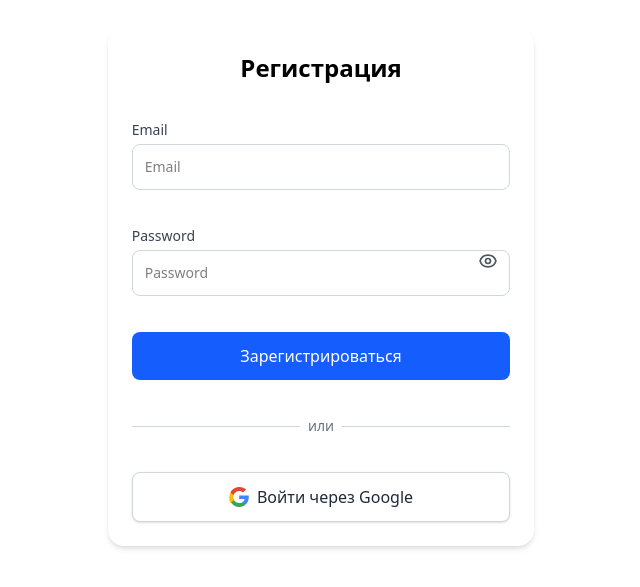
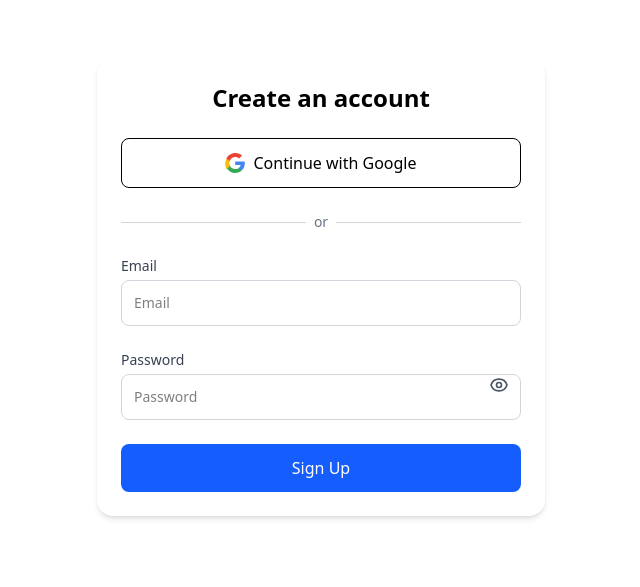
Before and after one commit to ilyatitovich/e-commerce, a Next.js app: page /register in a window 1280 px wide. Shown: the part 113-700 px from the top of the page, without its empty margins (319-959 px from the left). Built offline with nearby package versions, Linux system fonts and the light colour scheme; no server answers.

Commit message:
Add register form component

```diff
--- a/app/(auth)/register/page.tsx
+++ b/app/(auth)/register/page.tsx
@@ -1,121 +1,9 @@
-"use client";
-
-import { useForm } from "react-hook-form";
-import { zodResolver } from "@hookform/resolvers/zod";
-import {
-  registerSchema,
-  type RegisterSchema,
-} from "@/lib/validators/registerSchema";
-import { useState } from "react";
-import { Input } from "@/components/ui/input";
-import { PasswordInput } from "@/components/ui/password-input";
-import { Button } from "@/components/ui/button";
+import RegisterForm from "@/components/forms/register-form";
 
 export default function RegisterPage() {
-  const [success, setSuccess] = useState(false);
-  const [error, setError] = useState<string | null>(null);
-
-  const {
-    register,
-    handleSubmit,
-    formState: { errors, isSubmitting },
-  } = useForm<RegisterSchema>({
-    resolver: zodResolver(registerSchema),
-  });
-
-  const onSubmit = async (data: RegisterSchema) => {
-    setSuccess(false);
-    setError(null);
-
-    const res = await fetch("/api/auth/register", {
-      method: "POST",
-      headers: { "Content-Type": "application/json" },
-      body: JSON.stringify(data),
-    });
-
-    if (res.ok) {
-      setSuccess(true);
-    } else {
-      const json = await res.json();
-      setError(json.message || "Ошибка регистрации");
-    }
-  };
-
-  const handleGoogleLogin = () => {
-    window.location.href = "/api/auth/google";
-  };
-
   return (
     <main className="flex items-center justify-center min-h-screen">
-      <form
-        onSubmit={handleSubmit(onSubmit)}
-        className="w-1/3 p-6 rounded-2xl shadow-md space-y-5 flex flex-col gap-4"
-      >
-        <h1 className="text-2xl font-semibold text-center">Регистрация</h1>
-
-        <Input
-          label="Email"
-          placeholder="Email"
-          type="email"
-          {...register("email")}
-          error={errors.email}
-        />
-
-        <PasswordInput
-          label="Password"
-          placeholder="Password"
-          {...register("password")}
-          error={errors.password}
-          autoComplete="new-password"
-        />
-
-        <Button type="submit" isLoading={isSubmitting}>
-          Зарегистрироваться
-        </Button>
-
-        <div className="flex items-center gap-2">
-          <hr className="flex-1 border-gray-300" />
-          <span className="text-gray-500 text-sm">или</span>
-          <hr className="flex-1 border-gray-300" />
-        </div>
-
-        <button
-          type="button"
-          onClick={handleGoogleLogin}
-          className="flex items-center justify-center gap-2 bg-white text-gray-800 border border-gray-300 hover:bg-gray-100 py-3 rounded-lg shadow-sm transition"
-        >
-          <svg
-            className="w-5 h-5"
-            viewBox="0 0 533.5 544.3"
-            xmlns="http://www.w3.org/2000/svg"
-          >
-            <path
-              d="M533.5 278.4c0-17.4-1.6-34.1-4.6-50.4H272v95.4h146.9c-6.3 33.5-25.1 61.9-53.4 81v67h86.5c50.5-46.6 81.5-115.4 81.5-193z"
-              fill="#4285F4"
-            />
-            <path
-              d="M272 544.3c72.6 0 133.5-24.1 178-65.5l-86.5-67c-24 16.1-54.8 25.7-91.5 25.7-70.5 0-130.2-47.7-151.6-111.6H33.2v69.7c44.9 88.6 137 149.7 238.8 149.7z"
-              fill="#34A853"
-            />
-            <path
-              d="M120.4 325.9c-10.5-31.5-10.5-65.4 0-96.9V159.3H33.2c-43.7 86.7-43.7 189.3 0 276l87.2-67.4z"
-              fill="#FBBC05"
-            />
-            <path
-              d="M272 107.7c39.5-.6 77.3 14.1 106.3 41.3l79.5-79.5C415.5 24.3 345.5-1.4 272 0 170.2 0 78.1 61.1 33.2 149.3l87.2 67.4C141.8 154.9 201.5 107.7 272 107.7z"
-              fill="#EA4335"
-            />
-          </svg>
-          <span>Войти через Google</span>
-        </button>
-
-        {error && <p className="text-red-600 text-sm text-center">{error}</p>}
-        {success && (
-          <p className="text-green-600 text-sm text-center">
-            Регистрация прошла успешно!
-          </p>
-        )}
-      </form>
+      <RegisterForm />
     </main>
   );
 }
--- a/app/globals.css
+++ b/app/globals.css
@@ -1,5 +1,5 @@
 @import "tailwindcss";
 
 button {
-  @apply cursor-pointer;
+  @apply cursor-pointer hover:opacity-80;
 }
--- /dev/null
+++ b/components/forms/register-form.tsx
@@ -0,0 +1,114 @@
+"use client";
+
+import { useForm } from "react-hook-form";
+import { zodResolver } from "@hookform/resolvers/zod";
+import {
+  registerSchema,
+  type RegisterSchema,
+} from "@/lib/validators/registerSchema";
+import { useState, useEffect, useRef } from "react";
+import { Input } from "@/components/ui/input";
+import { PasswordInput } from "@/components/ui/password-input";
+import { Button } from "@/components/ui/button";
+import { OAuthButton } from "../ui/oauth-button";
+import GoogleIcon from "../icons/google";
+import { openOAuthWindow } from "@/lib/oauth";
+
+export default function RegisterForm() {
+  const [success, setSuccess] = useState(false);
+  const [error, setError] = useState<string | null>(null);
+  const abortControllerRef = useRef<AbortController | null>(null);
+
+  const {
+    register,
+    handleSubmit,
+    formState: { errors, isSubmitting },
+  } = useForm<RegisterSchema>({
+    resolver: zodResolver(registerSchema),
+  });
+
+  useEffect(() => {
+    return () => {
+      abortControllerRef.current?.abort();
+    };
+  }, []);
+
+  const onSubmit = async (data: RegisterSchema) => {
+    setSuccess(false);
+    setError(null);
+
+    abortControllerRef.current?.abort();
+    const controller = new AbortController();
+    abortControllerRef.current = controller;
+
+    try {
+      const res = await fetch("/api/auth/register", {
+        method: "POST",
+        headers: { "Content-Type": "application/json" },
+        body: JSON.stringify(data),
+        signal: controller.signal,
+      });
+
+      if (res.ok) {
+        setSuccess(true);
+      } else {
+        const json = await res.json();
+        setError(json.message || "Ошибка регистрации");
+      }
+    } catch (err) {
+      if ((err as Error).name === "AbortError") {
+        console.log("Запрос отменён");
+      } else {
+        setError("Ошибка сети или сервера");
+      }
+    }
+  };
+
+  return (
+    <form
+      onSubmit={handleSubmit(onSubmit)}
+      className="w-full max-w-md p-6 rounded-2xl shadow-md space-y-2 flex flex-col gap-4"
+    >
+      <h1 className="text-2xl font-bold text-center">Create an account</h1>
+
+      <OAuthButton
+        icon={<GoogleIcon />}
+        providerName="Google"
+        onClick={() => openOAuthWindow("/api/auth/google", "Google")}
+      />
+
+      <div className="flex items-center gap-2">
+        <hr className="flex-1 border-gray-300" />
+        <span className="text-gray-500 text-sm">or</span>
+        <hr className="flex-1 border-gray-300" />
+      </div>
+
+      <Input
+        label="Email"
+        placeholder="Email"
+        type="email"
+        {...register("email")}
+        error={errors.email}
+      />
+
+      <PasswordInput
+        label="Password"
+        placeholder="Password"
+        {...register("password")}
+        error={errors.password}
+        autoComplete="new-password"
+      />
+
+      <Button type="submit" isLoading={isSubmitting}>
+        Sign Up
+      </Button>
+
+      {error && <p className="text-red-600 text-sm text-center">{error}</p>}
+      {success && (
+        <p className="text-green-600 text-sm text-center">
+          Регистрация прошла успешно!
+        </p>
+      )}
+    </form>
+  );
+}
--- /dev/null
+++ b/components/icons/google.tsx
@@ -0,0 +1,27 @@
+export default function GoogleIcon() {
+  return (
+    <svg
+      className="w-5 h-5"
+      viewBox="0 0 533.5 544.3"
+      xmlns="http://www.w3.org/2000/svg"
+    >
+      {/* Вставь путь для иконки Google */}
+      <path
+        d="M533.5 278.4c0-17.4-1.6-34.1-4.6-50.4H272v95.4h146.9c-6.3 33.5-25.1 61.9-53.4 81v67h86.5c50.5-46.6 81.5-115.4 81.5-193z"
+        fill="#4285F4"
+      />
+      <path
+        d="M272 544.3c72.6 0 133.5-24.1 178-65.5l-86.5-67c-24 16.1-54.8 25.7-91.5 25.7-70.5 0-130.2-47.7-151.6-111.6H33.2v69.7c44.9 88.6 137 149.7 238.8 149.7z"
+        fill="#34A853"
+      />
+      <path
+        d="M120.4 325.9c-10.5-31.5-10.5-65.4 0-96.9V159.3H33.2c-43.7 86.7-43.7 189.3 0 276l87.2-67.4z"
+        fill="#FBBC05"
+      />
+      <path
+        d="M272 107.7c39.5-.6 77.3 14.1 106.3 41.3l79.5-79.5C415.5 24.3 345.5-1.4 272 0 170.2 0 78.1 61.1 33.2 149.3l87.2 67.4C141.8 154.9 201.5 107.7 272 107.7z"
+        fill="#EA4335"
+      />
+    </svg>
+  );
+}
--- a/components/ui/button.tsx
+++ b/components/ui/button.tsx
@@ -1,10 +1,10 @@
 import React, { ButtonHTMLAttributes, forwardRef } from "react";
 import clsx from "clsx";
 
-type ButtonProps = ButtonHTMLAttributes<HTMLButtonElement> & {
+type ButtonProps = {
   isLoading?: boolean;
   loadingText?: string;
-};
+} & ButtonHTMLAttributes<HTMLButtonElement>;
 
 export const Button = forwardRef<HTMLButtonElement, ButtonProps>(
   (
--- /dev/null
+++ b/components/ui/oauth-button.tsx
@@ -0,0 +1,36 @@
+import { forwardRef, type ButtonHTMLAttributes } from "react";
+import { Button } from "./button";
+
+type OAuthButtonProps = {
+  providerName: string;
+  icon: React.ReactNode;
+  loading?: boolean;
+} & ButtonHTMLAttributes<HTMLButtonElement>;
+
+export const OAuthButton = forwardRef<HTMLButtonElement, OAuthButtonProps>(
+  (
+    { providerName, icon, loading = false, disabled, children, ...props },
+    ref
+  ) => {
+    return (
+      <Button
+        type="button"
+        ref={ref}
+        disabled={disabled || loading}
+        className="flex items-center justify-center gap-2 bg-white border border-black hover:bg-white"
+        {...props}
+      >
+        {loading ? (
+          <span className="animate-spin inline-block w-5 h-5 border-2 border-gray-300 border-t-gray-800 rounded-full" />
+        ) : (
+          icon
+        )}
+        <span className="text-black">
+          {children ?? `Continue with ${providerName}`}
+        </span>
+      </Button>
+    );
+  }
+);
+
+OAuthButton.displayName = "OAuthButton";
--- a/lib/oauth.ts
+++ b/lib/oauth.ts
@@ -19,3 +19,16 @@ export const providers: Record<string, ProviderConfig> = {
     redirectUri: process.env.GOOGLE_REDIRECT_URI!,
   },
 };
+
+export function openOAuthWindow(link: string, title: string): void {
+  const width = 500;
+  const height = 600;
+  const left = window.screenX + (window.outerWidth - width) / 2;
+  const top = window.screenY + (window.outerHeight - height) / 2;
+
+  window.open(
+    link,
+    title,
+    `width=${width},height=${height},left=${left},top=${top},resizable=yes,scrollbars=yes,status=yes`
+  );
+}
```
Also changed, not shown: 1 other file (tests, documents, lock files or other folders).
